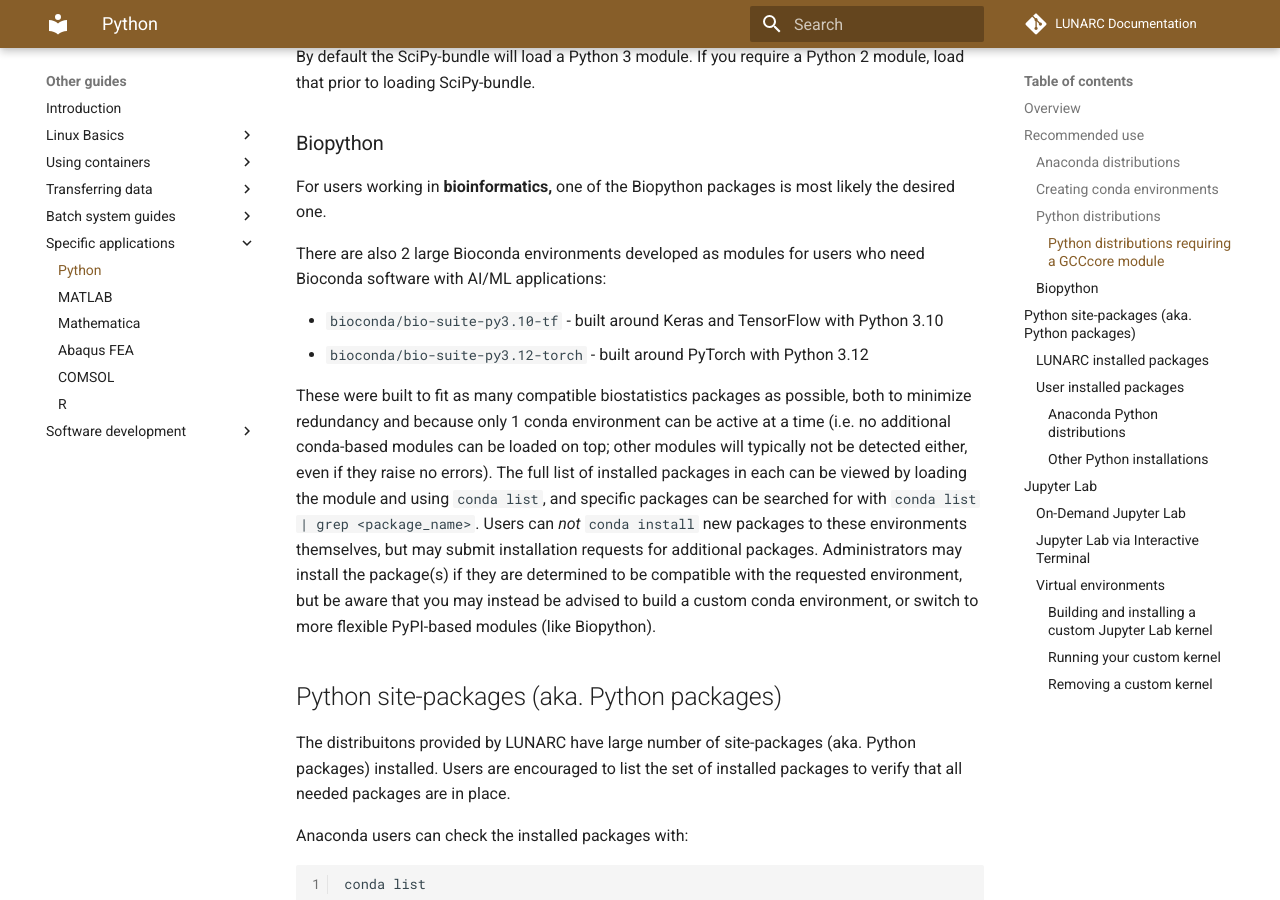
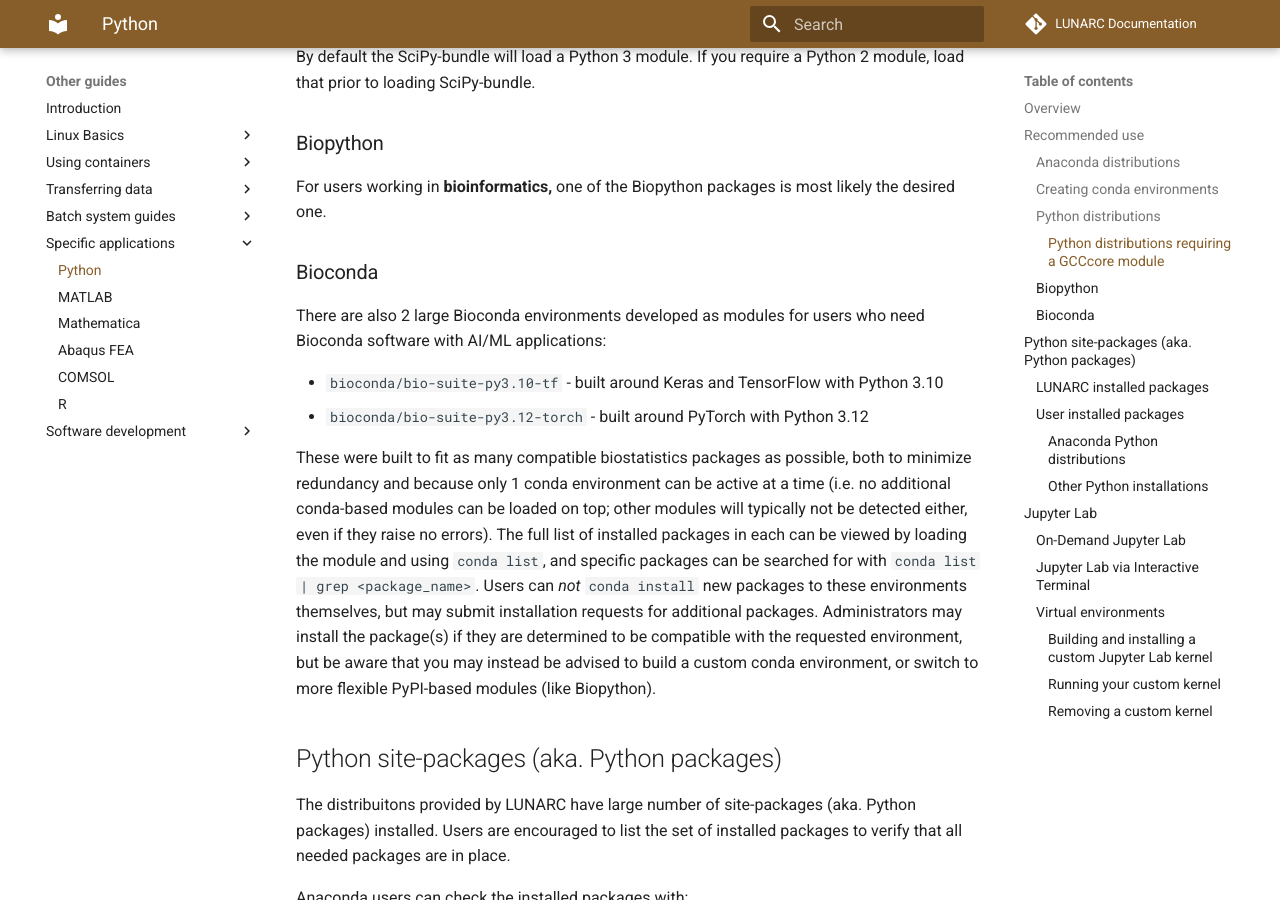
Before and after one commit to lunarc/lunarc_docs, an MkDocs documentation site: the page built from docs/guides/applications/Python.md, in a window 1280 px wide and 900 px high, scrolled down 3460 px. Built offline with MkDocs 1.6.1 and Material for MkDocs 9.7.7, drawn with Linux system fonts in a browser that asks for light colours; comment, search, counter and statistics services are not loaded.

Commit message:
Update Python.md
added separate header for bioconda

```diff
--- a/docs/guides/applications/Python.md
+++ b/docs/guides/applications/Python.md
@@ -125,6 +125,8 @@
 ### Biopython
 
 For users working in **bioinformatics,** one of the Biopython packages is most likely the desired one.
+
+### Bioconda
 
 There are also 2 large Bioconda environments developed as modules for users who need Bioconda software with AI/ML applications:
 
```
